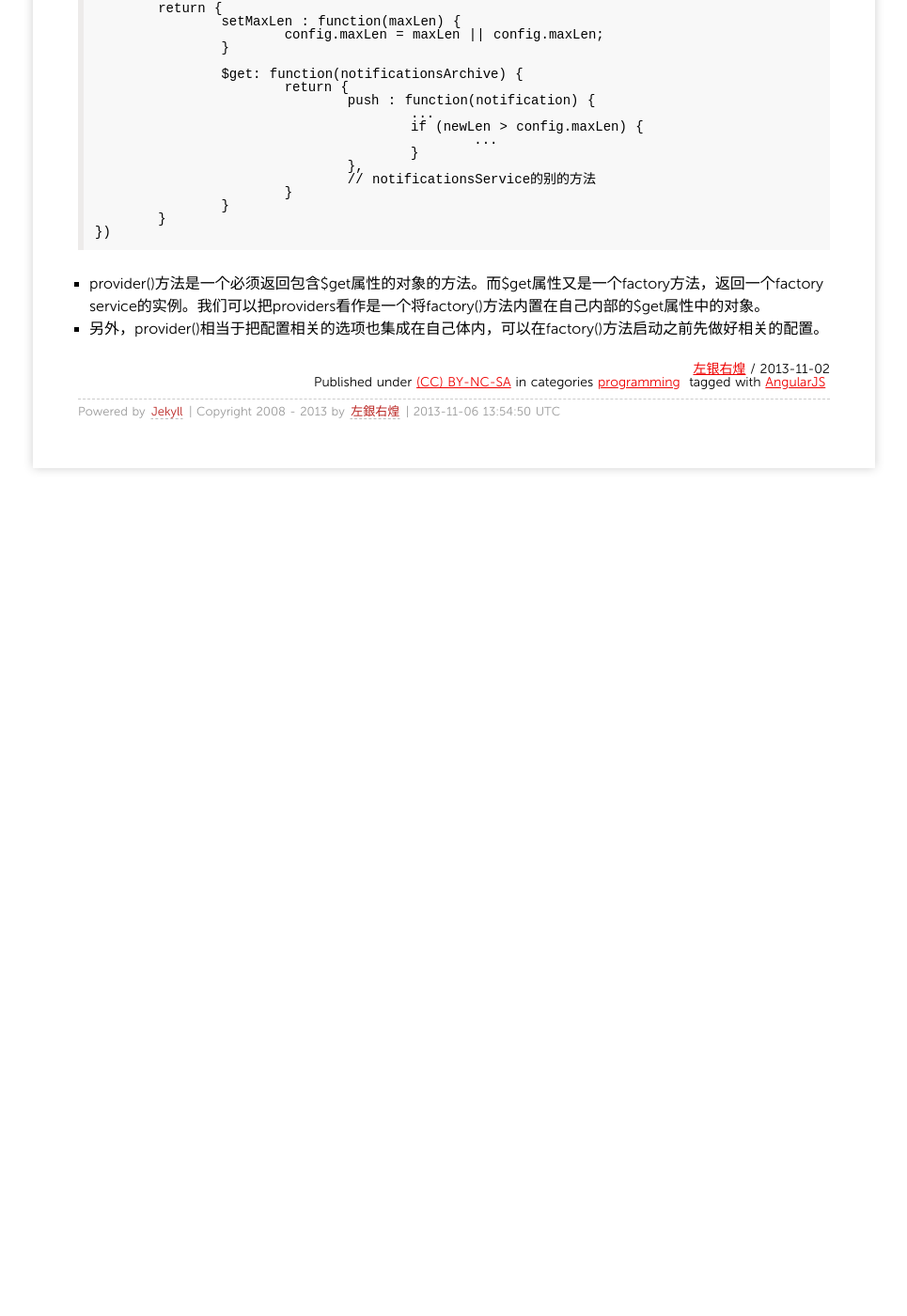
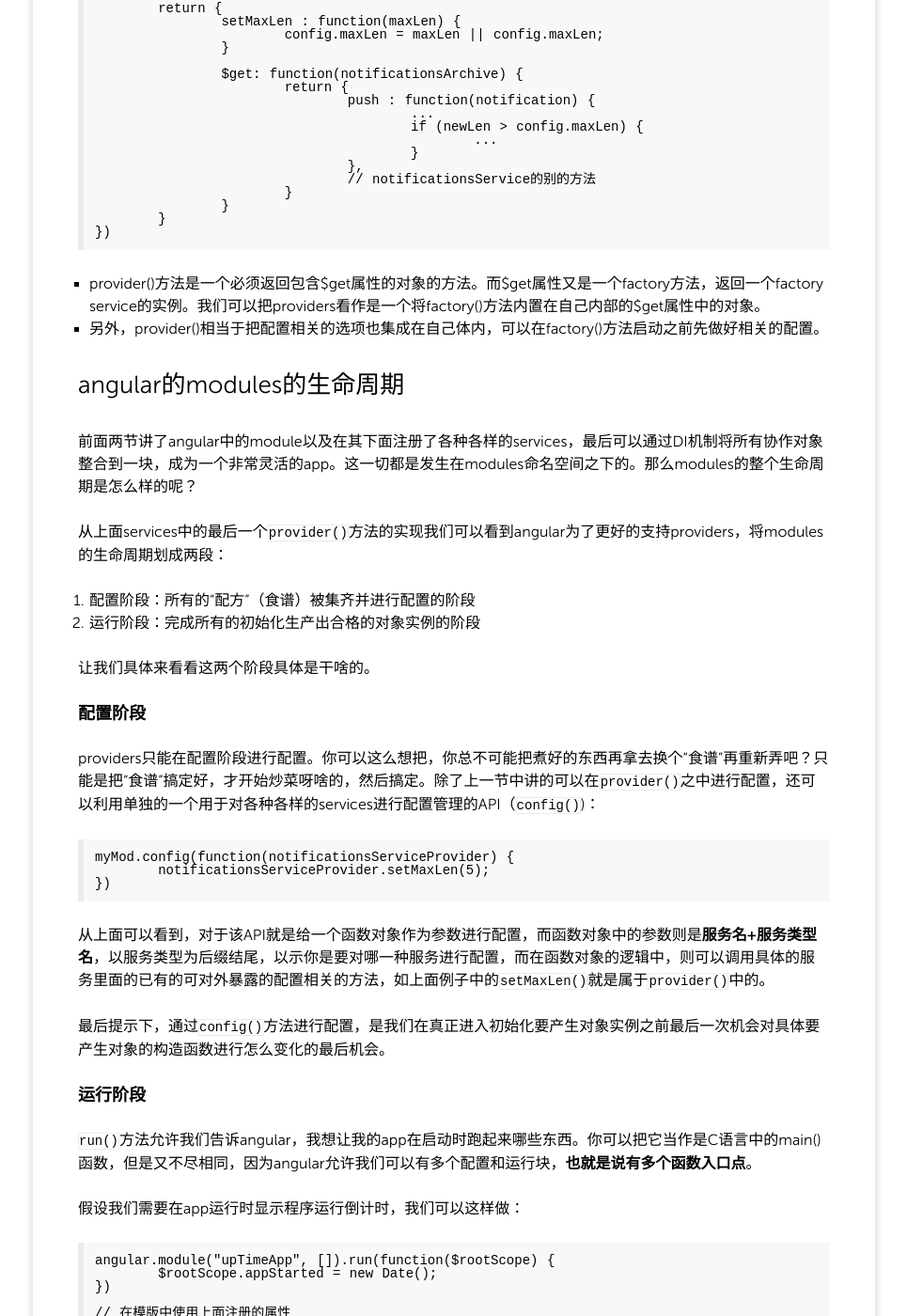
Before and after one commit to grahamle/grahamle.github.com, a Jekyll site: the page built from _posts/2013/2013-11-02-使用AngularJS进行webapp开发.md, in a window 1280 px wide and 1400 px high, scrolled down 14778 px. Shown: the whole window at 94% size, without its empty margins (157-1122 px from the left). Built offline with Jekyll 4.4.1, drawn with Linux system fonts in a browser that asks for light colours; Markdown is read by kramdown in place of the engine named in the settings; comment, search, counter and statistics services are not loaded; before the commit the page ends 15324 px from its top, so only the background shows below that; some of the changed text lies outside the part shown.

Commit message:
[翻译]使用AngularJS开发webapp：ch1.1.1

```diff
--- a/_posts/2013/2013-11-02-使用AngularJS进行webapp开发.md
+++ b/_posts/2013/2013-11-02-使用AngularJS进行webapp开发.md
@@ -537,3 +537,81 @@ constants常常用来存储一些配置相关的service，可以方便用户按
 
 - `provider()`方法是一个必须返回包含`$get`属性的对象的方法。而`$get`属性又是一个factory方法，返回一个factory service的实例。我们可以把providers看作是一个将`factory()`方法内置在自己内部的`$get`属性中的对象。
 - 另外，`provider()`相当于把配置相关的选项也集成在自己体内，可以在`factory()`方法启动之前先做好相关的配置。
+
+## angular的modules的生命周期
+前面两节讲了angular中的module以及在其下面注册了各种各样的services，最后可以通过DI机制将所有协作对象整合到一块，成为一个非常灵活的app。这一切都是发生在modules命名空间之下的。那么modules的整个生命周期是怎么样的呢？
+
+从上面services中的最后一个`provider()`方法的实现我们可以看到angular为了更好的支持providers，将modules的生命周期划成两段：
+
+1. 配置阶段：所有的“配方”（食谱）被集齐并进行配置的阶段
+2. 运行阶段：完成所有的初始化生产出合格的对象实例的阶段
+
+让我们具体来看看这两个阶段具体是干啥的。
+
+### **配置阶段**
+providers只能在配置阶段进行配置。你可以这么想把，你总不可能把煮好的东西再拿去换个“食谱”再重新弄吧？只能是把“食谱”搞定好，才开始炒菜呀啥的，然后搞定。除了上一节中讲的可以在`provider()`之中进行配置，还可以利用单独的一个用于对各种各样的services进行配置管理的API（`config()`)：
+
+	myMod.config(function(notificationsServiceProvider) {
+		notificationsServiceProvider.setMaxLen(5);
+	})
+
+从上面可以看到，对于该API就是给一个函数对象作为参数进行配置，而函数对象中的参数则是**服务名+服务类型名**，以服务类型为后缀结尾，以示你是要对哪一种服务进行配置，而在函数对象的逻辑中，则可以调用具体的服务里面的已有的可对外暴露的配置相关的方法，如上面例子中的`setMaxLen()`就是属于`provider()`中的。
+
+最后提示下，通过`config()`方法进行配置，是我们在真正进入初始化要产生对象实例之前最后一次机会对具体要产生对象的构造函数进行怎么变化的最后机会。
+
+### **运行阶段**
+`run()`方法允许我们告诉angular，我想让我的app在启动时跑起来哪些东西。你可以把它当作是C语言中的main()函数，但是又不尽相同，因为angular允许我们可以有多个配置和运行块，**也就是说有多个函数入口点**。
+
+假设我们需要在app运行时显示程序运行倒计时，我们可以这样做：
+
+	angular.module("upTimeApp", []).run(function($rootScope) {
+		$rootScope.appStarted = new Date();
+	})
+
+	// 在模版中使用上面注册的属性
+	Application started at: { {appStarted} }
+
+上面这个例子其实我是没有看出有哪里解释到了`run()`，反正我们知道这个方法会让一个service跑起来，之后找到更好的例子再补上。
+
+### **不同的服务注册方法在两阶段中的差异**
+
+	<table>
+		<th>
+			<td>方法</td>
+			<td>注册了啥</td>
+			<td>配置阶段可注入否</td>
+			<td>运行阶段可注入否</td>
+		</th>
+		<tr>
+			<td>Constant</td>
+			<td>常数值</td>
+			<td>可以</td>
+			<td>可以</td>
+		</tr>
+		<tr>
+			<td>Value</td>
+			<td>变量值</td>
+			<td>不能</td>
+			<td>可以</td>
+		</tr>
+		<tr>
+			<td>Service</td>
+			<td>构造函数创建的新对象</td>
+			<td>不能</td>
+			<td>可以</td>
+		</tr>
+		<tr>
+			<td>Factory</td>
+			<td>factory函数返回的新对象</td>
+			<td>不能</td>
+			<td>可以</td>
+		</tr>
+		<tr>
+			<td>Provider</td>
+			<td>$get函数返回的新对象</td>
+			<td>可以</td>
+			<td>不能</td>
+		</tr>
+	</table>
+
+## modules间的依赖
```
